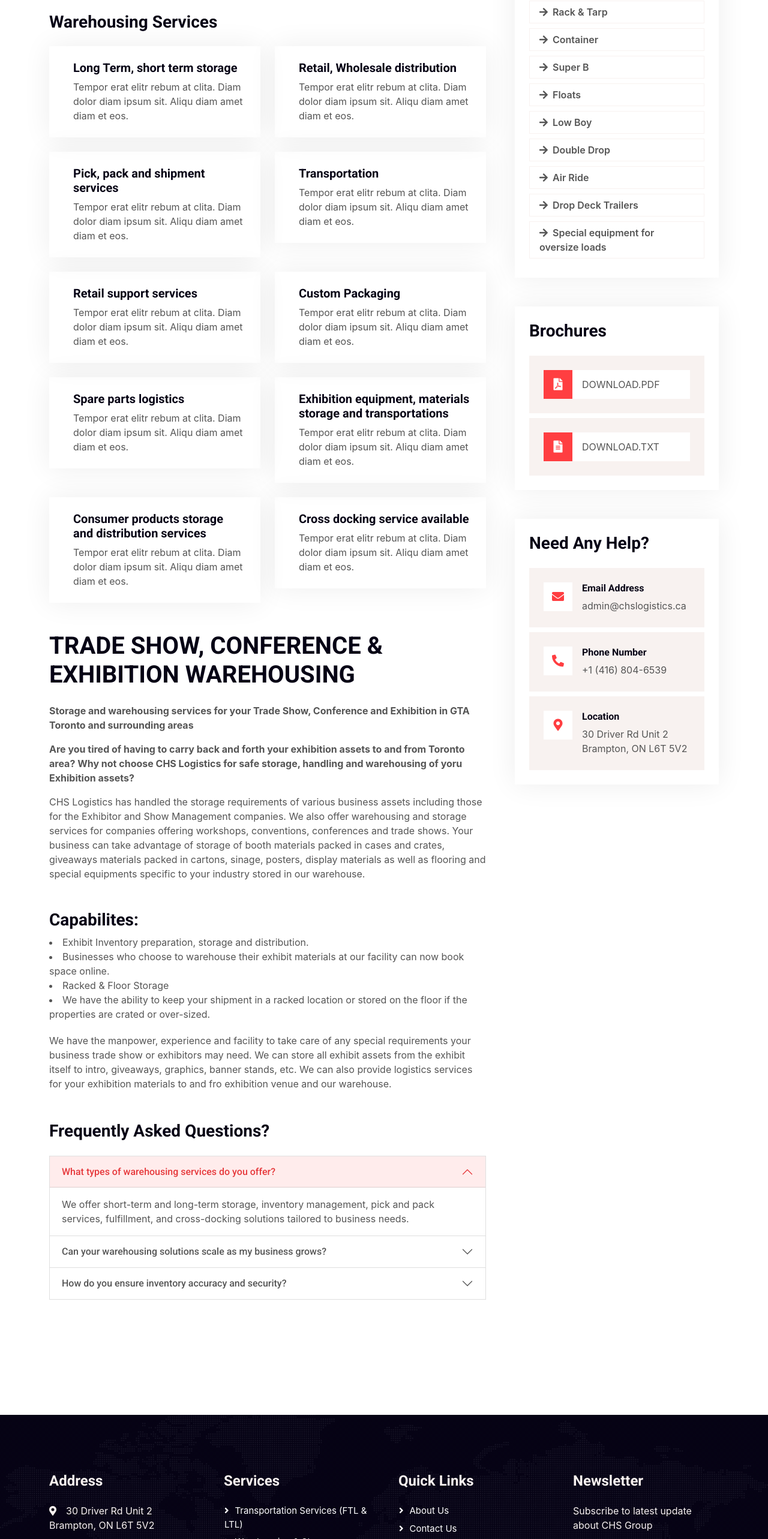
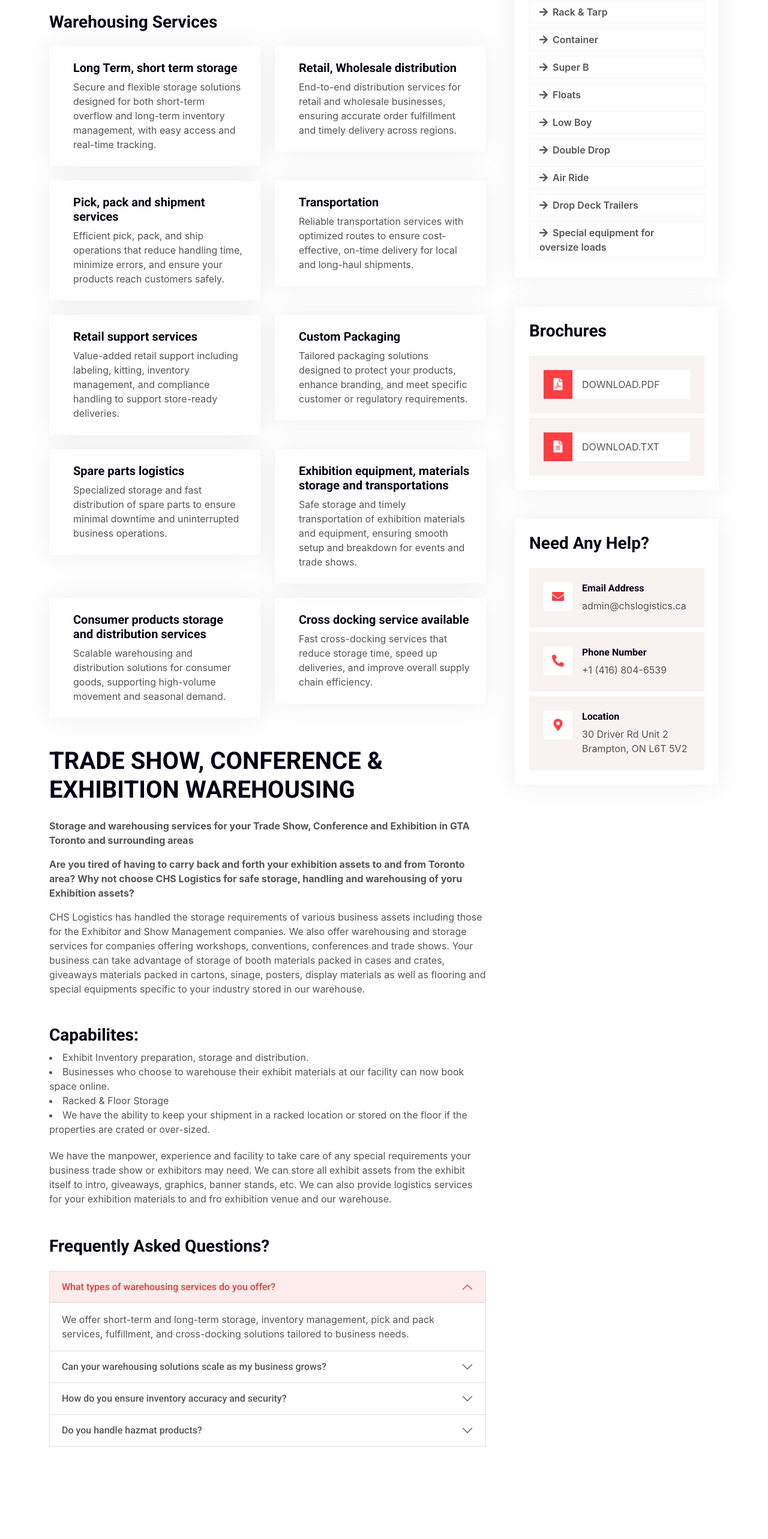
Before and after one commit to Harsimran1308/chs_logistics, a React (Create React App) app: page /warehousing in a window 1280 px wide. Shown: the part 913-3479 px from the top of the page at 60% size. Built offline with nearby package versions, Linux system fonts and the light colour scheme.

Commit message:
Fix Issues

```diff
--- a/src/App.js
+++ b/src/App.js
@@ -1,5 +1,5 @@
 import './App.css';
-import { BrowserRouter as Router, Route, Routes } from 'react-router-dom';
+import { BrowserRouter, Router, Route, Routes } from 'react-router-dom';
 import {NotificationContainer, NotificationManager} from 'react-notifications';
 import Header from './Header';
 import Home from './Home';
@@ -8,10 +8,12 @@
 import ContactUs from './ContactUs';
 import WarehouseService from './WarehouseService';
 import LogisticsService from './LogisticsService';
+import ScrollToTop from "./ScrollToTop";
 
 function App() {
   return (
-    <Router>
+    <BrowserRouter>
+      <ScrollToTop />
       <NotificationContainer/>
       <Header/>
       <Routes>
@@ -22,7 +24,7 @@
         <Route path="/logistics" element={<LogisticsService/>} />
       </Routes>
       <Footer/>
-    </Router>
+    </BrowserRouter>
   );
 }
 
--- /dev/null
+++ b/src/ScrollToTop.jsx
@@ -0,0 +1,14 @@
+import { useEffect } from "react";
+import { useLocation } from "react-router-dom";
+
+const ScrollToTop = () => {
+  const { pathname } = useLocation();
+
+  useEffect(() => {
+    window.scrollTo(0, 0);
+  }, [pathname]);
+
+  return null;
+};
+
+export default ScrollToTop;
--- a/src/WarehouseService.jsx
+++ b/src/WarehouseService.jsx
@@ -35,7 +35,7 @@
                             <div class="service-item d-flex p-4">
                                 <div class="ms-3">
                                     <h5>Long Term, short term storage</h5>
-                                    <p class="mb-0">Tempor erat elitr rebum at clita. Diam dolor diam ipsum sit. Aliqu diam amet diam et eos.</p>
+                                    <p class="mb-0">Secure and flexible storage solutions designed for both short-term overflow and long-term inventory management, with easy access and real-time tracking.</p>
                                 </div>
                             </div>
                         </div>
@@ -43,7 +43,7 @@
                             <div class="service-item d-flex p-4">
                                 <div class="ms-3">
                                     <h5>Retail, Wholesale distribution</h5>
-                                    <p class="mb-0">Tempor erat elitr rebum at clita. Diam dolor diam ipsum sit. Aliqu diam amet diam et eos.</p>
+                                    <p class="mb-0">End-to-end distribution services for retail and wholesale businesses, ensuring accurate order fulfillment and timely delivery across regions.</p>
                                 </div>
                             </div>
                         </div>
@@ -51,7 +51,7 @@
                             <div class="service-item d-flex p-4">
                                 <div class="ms-3">
                                     <h5>Pick, pack and shipment services</h5>
-                                    <p class="mb-0">Tempor erat elitr rebum at clita. Diam dolor diam ipsum sit. Aliqu diam amet diam et eos.</p>
+                                    <p class="mb-0">Efficient pick, pack, and ship operations that reduce handling time, minimize errors, and ensure your products reach customers safely.</p>
                                 </div>
                             </div>
                         </div>
@@ -59,7 +59,7 @@
                             <div class="service-item d-flex p-4">
                                 <div class="ms-3">
                                     <h5>Transportation</h5>
-                                    <p class="mb-0">Tempor erat elitr rebum at clita. Diam dolor diam ipsum sit. Aliqu diam amet diam et eos.</p>
+                                    <p class="mb-0">Reliable transportation services with optimized routes to ensure cost-effective, on-time delivery for local and long-haul shipments.</p>
                                 </div>
                             </div>
                         </div>
@@ -67,7 +67,7 @@
                             <div class="service-item d-flex p-4">
                                 <div class="ms-3">
                                     <h5>Retail support services</h5>
-                                    <p class="mb-0">Tempor erat elitr rebum at clita. Diam dolor diam ipsum sit. Aliqu diam amet diam et eos.</p>
+                                    <p class="mb-0">Value-added retail support including labeling, kitting, inventory management, and compliance handling to support store-ready deliveries.</p>
                                 </div>
                             </div>
                         </div>
@@ -75,7 +75,7 @@
                             <div class="service-item d-flex p-4">
                                 <div class="ms-3">
                                     <h5>Custom Packaging</h5>
-                                    <p class="mb-0">Tempor erat elitr rebum at clita. Diam dolor diam ipsum sit. Aliqu diam amet diam et eos.</p>
+                                    <p class="mb-0">Tailored packaging solutions designed to protect your products, enhance branding, and meet specific customer or regulatory requirements.</p>
                                 </div>
                             </div>
                         </div>
@@ -83,7 +83,7 @@
                             <div class="service-item d-flex p-4">
                                 <div class="ms-3">
                                     <h5>Spare parts logistics</h5>
-                                    <p class="mb-0">Tempor erat elitr rebum at clita. Diam dolor diam ipsum sit. Aliqu diam amet diam et eos.</p>
+                                    <p class="mb-0">Specialized storage and fast distribution of spare parts to ensure minimal downtime and uninterrupted business operations.</p>
                                 </div>
                             </div>
                         </div>
@@ -91,7 +91,7 @@
                             <div class="service-item d-flex p-4">
                                 <div class="ms-3">
                                     <h5>Exhibition equipment, materials storage and transportations</h5>
-                                    <p class="mb-0">Tempor erat elitr rebum at clita. Diam dolor diam ipsum sit. Aliqu diam amet diam et eos.</p>
+                                    <p class="mb-0">Safe storage and timely transportation of exhibition materials and equipment, ensuring smooth setup and breakdown for events and trade shows.</p>
                                 </div>
                             </div>
                         </div>
@@ -99,7 +99,7 @@
                             <div class="service-item d-flex p-4">
                                 <div class="ms-3">
                                     <h5>Consumer products storage and distribution services</h5>
-                                    <p class="mb-0">Tempor erat elitr rebum at clita. Diam dolor diam ipsum sit. Aliqu diam amet diam et eos.</p>
+                                    <p class="mb-0">Scalable warehousing and distribution solutions for consumer goods, supporting high-volume movement and seasonal demand.</p>
                                 </div>
                             </div>
                         </div>
@@ -107,7 +107,7 @@
                             <div class="service-item d-flex p-4">
                                 <div class="ms-3">
                                     <h5>Cross docking service available</h5>
-                                    <p class="mb-0">Tempor erat elitr rebum at clita. Diam dolor diam ipsum sit. Aliqu diam amet diam et eos.</p>
+                                    <p class="mb-0">Fast cross-docking services that reduce storage time, speed up deliveries, and improve overall supply chain efficiency.</p>
                                 </div>
                             </div>
                         </div>
@@ -166,6 +166,20 @@
                                 data-bs-parent="#accordionExample">
                                 <div class="accordion-body">
                                 We use organized storage systems, controlled processes, and regular inventory checks to maintain accuracy, visibility, and secure handling of all stored goods.
+                                </div>
+                            </div>
+                        </div>
+                        <div class="accordion-item wow fadeInUp" data-wow-delay="0.4s">
+                            <h2 class="accordion-header" id="headingFour">
+                                <button class="accordion-button collapsed" type="button" data-bs-toggle="collapse"
+                                    data-bs-target="#collapseFour" aria-expanded="false" aria-controls="collapseFour">
+                                    Do you handle hazmat products?
+                                </button>
+                            </h2>
+                            <div id="collapseFour" class="accordion-collapse collapse" aria-labelledby="headingFour"
+                                data-bs-parent="#accordionExample">
+                                <div class="accordion-body">
+                                    We do not deal with hazardous material at the moment.
                                 </div>
                             </div>
                         </div>
```
